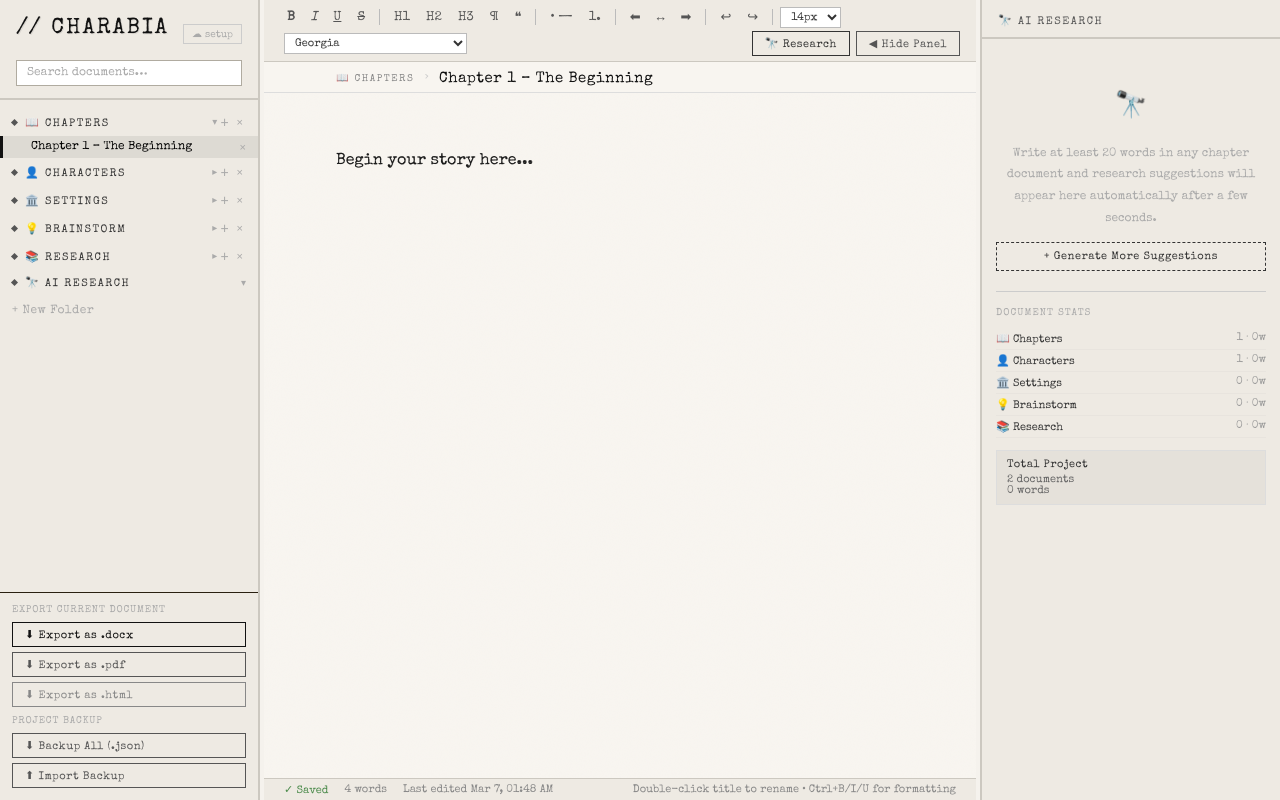
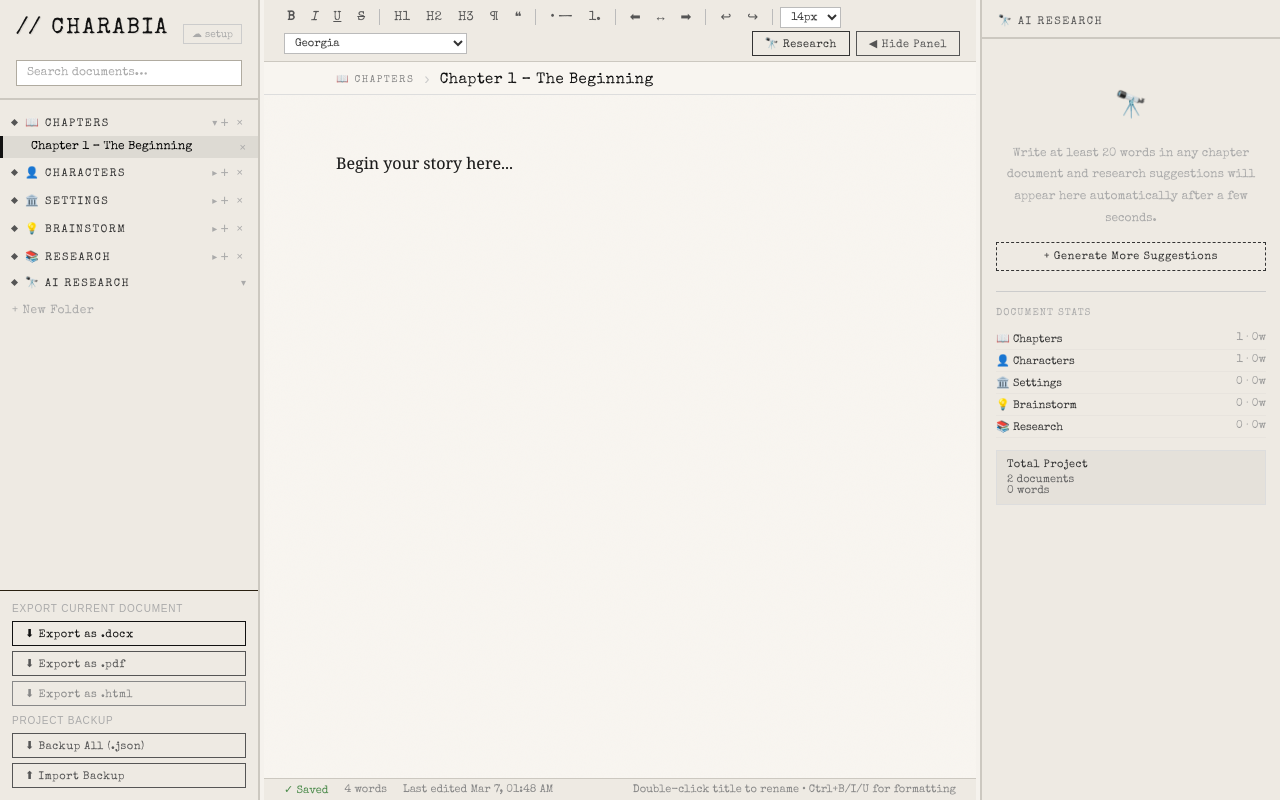
Before and after one commit to damongaynor-cpu/charabia, a React (Create React App) app: page / in a window 1280 px wide. Built offline with nearby package versions, Linux system fonts and the light colour scheme.

Commit message:
add font family dropdown

```diff
--- a/src/App.js
+++ b/src/App.js
@@ -670,7 +670,7 @@ ${quoteBlock}${suggestions.map(s => `
 
   // ── Styles ───────────────────────────────────────────────────────────────────
   const S = {
-    app: { display: "flex", height: "100vh", background: "#f5f2ed", color: "#1a1a1a", fontFamily: "'Special Elite', 'Courier New', monospace", overflow: "hidden" },
+    app: { display: "flex", height: "100vh", background: "#f5f2ed", color: "#1a1a1a", fontFamily: "sans-serif", overflow: "hidden" },
     sidebar: { width: sidebarW, minWidth: sidebarW, display: "flex", flexDirection: "column", background: "#eeeae3", borderRight: "2px solid #ccc8c0", overflow: "hidden" },
     sidebarHeader: { padding: "18px 16px 12px", borderBottom: "2px solid #ccc8c0" },
     logo: { fontSize: 22, fontFamily: "'Special Elite', 'Courier New', monospace", color: "#111", letterSpacing: 2, marginBottom: 10, textShadow: "1px 1px 0 rgba(0,0,0,0.08)" },
@@ -709,7 +709,6 @@ ${quoteBlock}${suggestions.map(s => `
         body { background: #f5f2ed; }
 
         [contenteditable]:focus { outline: none; }
-        [contenteditable] { font-family: 'Special Elite', 'Courier New', monospace !important; }
         [contenteditable] h1 { font-family: 'Special Elite', 'Courier New', monospace; color: #111; font-size: 26px; margin-bottom: 14px; border-bottom: 1px solid #bbb; padding-bottom: 6px; letter-spacing: 1px; }
         [contenteditable] h2 { font-family: 'Special Elite', 'Courier New', monospace; color: #222; font-size: 20px; margin: 18px 0 8px; letter-spacing: .5px; }
         [contenteditable] h3 { font-family: 'Special Elite', 'Courier New', monospace; color: #333; font-size: 16px; margin: 14px 0 6px; }
```
